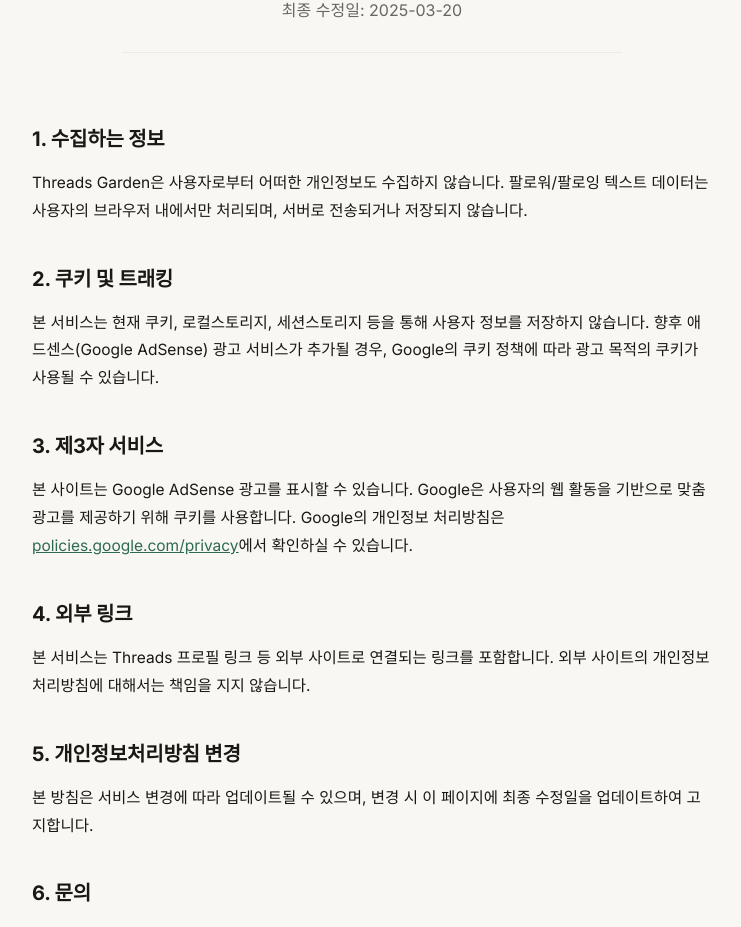
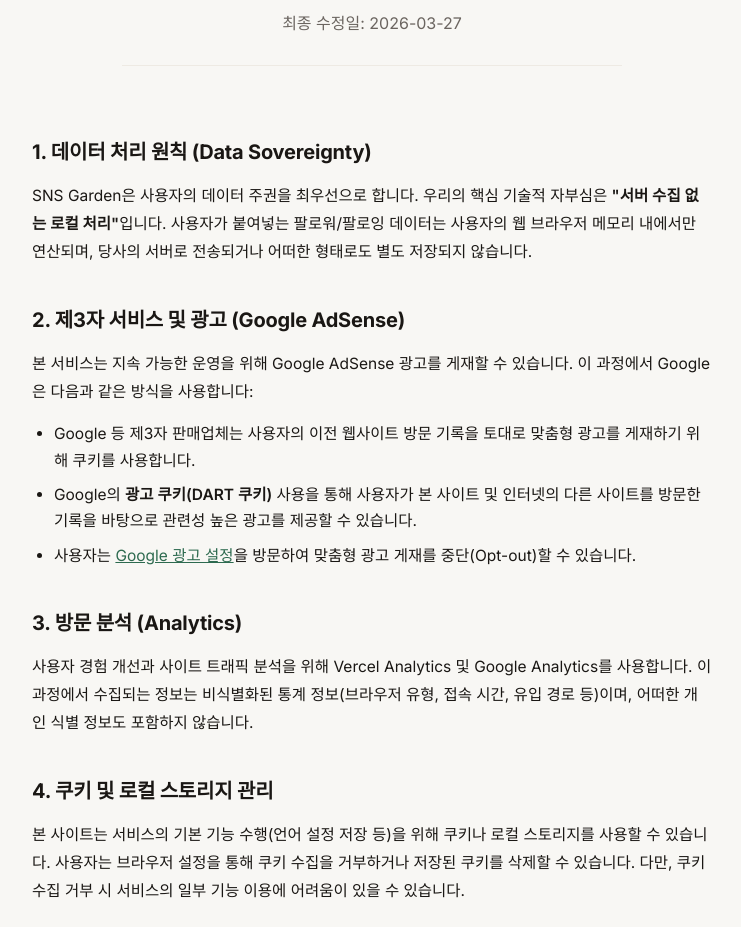
Before and after one commit to gyuchulm/threads-garden, a Next.js app: page /privacy in a window 1280 px wide. Shown: the part 196-1123 px from the top of the page, without its empty margins (268-1009 px from the left). Built offline with nearby package versions, Linux system fonts and the light colour scheme; no server answers.

Commit message:
policy update

```diff
--- a/src/app/privacy/page.js
+++ b/src/app/privacy/page.js
@@ -5,97 +5,121 @@
 
 export default function PrivacyPage() {
   const { lang } = useLang();
-  const today = '2025-03-20';
+  const today = '2026-03-27';
 
   return (
     <main>
       <div className="container">
-        <article className="article">
         <header className="page-header">
+          <div className="header-badge">🛡️ {lang === 'ko' ? '보안 및 신뢰' : 'Security & Trust'}</div>
           <h1>{lang === 'ko' ? '개인정보처리방침' : 'Privacy Policy'}</h1>
           <p className="article-lead">
             {lang === 'ko' ? `최종 수정일: ${today}` : `Last updated: ${today}`}
           </p>
         </header>
 
+        <article className="article" style={{ paddingTop: 0 }}>
           <div className="article-body">
             {lang === 'ko' ? (
               <>
-                <h2>1. 수집하는 정보</h2>
+                <h2>1. 데이터 처리 원칙 (Data Sovereignty)</h2>
                 <p>
-                  Threads Garden은 사용자로부터 어떠한 개인정보도 수집하지 않습니다.
-                  팔로워/팔로잉 텍스트 데이터는 사용자의 브라우저 내에서만 처리되며,
-                  서버로 전송되거나 저장되지 않습니다.
+                  SNS Garden은 사용자의 데이터 주권을 최우선으로 합니다.
+                  우리의 핵심 기술적 자부심은 <strong>"서버 수집 없는 로컬 처리"</strong>입니다.
+                  사용자가 붙여넣는 팔로워/팔로잉 데이터는 사용자의 웹 브라우저 메모리 내에서만 연산되며,
+                  당사의 서버로 전송되거나 어떠한 형태로도 별도 저장되지 않습니다.
                 </p>
 
-                <h2>2. 쿠키 및 트래킹</h2>
+                <h2>2. 제3자 서비스 및 광고 (Google AdSense)</h2>
                 <p>
-                  본 서비스는 현재 쿠키, 로컬스토리지, 세션스토리지 등을 통해 사용자 정보를 저장하지 않습니다.
-                  향후 애드센스(Google AdSense) 광고 서비스가 추가될 경우, Google의 쿠키 정책에 따라
-                  광고 목적의 쿠키가 사용될 수 있습니다.
+                  본 서비스는 지속 가능한 운영을 위해 Google AdSense 광고를 게재할 수 있습니다.
+                  이 과정에서 Google은 다음과 같은 방식을 사용합니다:
+                </p>
+                <ul>
+                  <li>Google 등 제3자 판매업체는 사용자의 이전 웹사이트 방문 기록을 토대로 맞춤형 광고를 게재하기 위해 쿠키를 사용합니다.</li>
+                  <li>Google의 <strong>광고 쿠키(DART 쿠키)</strong> 사용을 통해 사용자가 본 사이트 및 인터넷의 다른 사이트를 방문한 기록을 바탕으로 관련성 높은 광고를 제공할 수 있습니다.</li>
+                  <li>사용자는 <a href="https://www.google.com/settings/ads" target="_blank" rel="noopener noreferrer">Google 광고 설정</a>을 방문하여 맞춤형 광고 게재를 중단(Opt-out)할 수 있습니다.</li>
+                </ul>
+
+                <h2>3. 방문 분석 (Analytics)</h2>
+                <p>
+                  사용자 경험 개선과 사이트 트래픽 분석을 위해 Vercel Analytics 및 Google Analytics를 사용합니다.
+                  이 과정에서 수집되는 정보는 비식별화된 통계 정보(브라우저 유형, 접속 시간, 유입 경로 등)이며,
+                  어떠한 개인 식별 정보도 포함하지 않습니다.
                 </p>
 
-                <h2>3. 제3자 서비스</h2>
+                <h2>4. 쿠키 및 로컬 스토리지 관리</h2>
                 <p>
-                  본 사이트는 Google AdSense 광고를 표시할 수 있습니다.
-                  Google은 사용자의 웹 활동을 기반으로 맞춤 광고를 제공하기 위해 쿠키를 사용합니다.
-                  Google의 개인정보 처리방침은 <a href="https://policies.google.com/privacy" target="_blank" rel="noopener noreferrer">policies.google.com/privacy</a>에서 확인하실 수 있습니다.
+                  본 사이트는 서비스의 기본 기능 수행(언어 설정 저장 등)을 위해 쿠키나 로컬 스토리지를 사용할 수 있습니다.
+                  사용자는 브라우저 설정을 통해 쿠키 수집을 거부하거나 저장된 쿠키를 삭제할 수 있습니다.
+                  다만, 쿠키 수집 거부 시 서비스의 일부 기능 이용에 어려움이 있을 수 있습니다.
                 </p>
 
-                <h2>4. 외부 링크</h2>
+                <h2>5. 데이터 보안</h2>
                 <p>
-                  본 서비스는 Threads 프로필 링크 등 외부 사이트로 연결되는 링크를 포함합니다.
-                  외부 사이트의 개인정보처리방침에 대해서는 책임을 지지 않습니다.
+                  모든 데이터 연산은 클라이언트 사이드(Client-side)에서 이루어지므로 물리적인 서버 데이터 유출 위험으로부터 안전합니다.
+                  사용자가 분석을 마치고 브라우저 탭을 닫는 순간, 메모리에 로드되었던 모든 분석 데이터는 즉시 소거됩니다.
                 </p>
 
-                <h2>5. 개인정보처리방침 변경</h2>
+                <h2>6. 문의처</h2>
                 <p>
-                  본 방침은 서비스 변경에 따라 업데이트될 수 있으며,
-                  변경 시 이 페이지에 최종 수정일을 업데이트하여 고지합니다.
+                  본 개인정보 처리방침 또는 서비스 이용 중 궁금한 점이 있으시면 아래의 공식 연락처로 문의해 주시기 바랍니다.
                 </p>
-
-                <h2>6. 문의</h2>
-                <p>
-                  개인정보 관련 문의는 Threads 계정을 통해 연락해 주세요.
+                <div className="tool-cta" style={{ marginTop: '20px', padding: '16px' }}>
+                  <p style={{ marginBottom: 0 }}>
+                    Email: <a href="mailto:automative2099@gmail.com">automative2099@gmail.com</a>
                   </p>
+                </div>
               </>
             ) : (
               <>
-                <h2>1. Information We Collect</h2>
+                <h2>1. Data Processing Principles (Data Sovereignty)</h2>
                 <p>
-                  Threads Garden does not collect any personal information from users.
-                  Follower/following text data is processed entirely within your browser
-                  and is never transmitted to or stored on any server.
+                  At SNS Garden, user data sovereignty is our top priority.
+                  Our technical pride lies in <strong>"Zero-Server Local Processing."</strong>
+                  Follower and following data pasted by users is processed exclusively within your web browser\'s RAM.
+                  It is never transmitted to our servers or stored in any external database.
                 </p>
 
-                <h2>2. Cookies & Tracking</h2>
+                <h2>2. Third-Party Services & Advertising (Google AdSense)</h2>
                 <p>
-                  This service currently does not store any user information via cookies, localStorage, or sessionStorage.
-                  If Google AdSense advertising is added in the future, cookies may be used for advertising purposes in accordance with Google's cookie policies.
+                  To sustain our free service, we may display Google AdSense advertisements.
+                  In this process, Google operates as follows:
+                </p>
+                <ul>
+                  <li>Third-party vendors, including Google, use cookies to serve ads based on a user\'s prior visits to your website or other websites.</li>
+                  <li>Google\'s use of <strong>advertising cookies (including the DART cookie)</strong> enables it and its partners to serve ads to users based on their visit to your sites and/or other sites on the Internet.</li>
+                  <li>Users may opt out of personalized advertising by visiting <a href="https://www.google.com/settings/ads" target="_blank" rel="noopener noreferrer">Google Ads Settings</a>.</li>
+                </ul>
+
+                <h2>3. Traffic Analysis (Analytics)</h2>
+                <p>
+                  We use Vercel Analytics and Google Analytics to monitor site traffic and improve user experience.
+                  The collected data involves de-identified statistical information (e.g., browser type, visit duration, referral paths) and does not include any personally identifiable information (PII).
                 </p>
 
-                <h2>3. Third-Party Services</h2>
+                <h2>4. Cookies and Local Storage Management</h2>
                 <p>
-                  This site may display Google AdSense ads. Google uses cookies to serve personalized ads based on your web activity.
-                  Google's Privacy Policy can be found at <a href="https://policies.google.com/privacy" target="_blank" rel="noopener noreferrer">policies.google.com/privacy</a>.
+                  This site may use cookies or local storage for basic functional purposes (such as saving language preferences).
+                  Users can refuse the collection of cookies or delete saved cookies through their browser settings.
+                  However, rejecting cookies may result in the limitation of certain site functionalities.
                 </p>
 
-                <h2>4. External Links</h2>
+                <h2>5. Data Security</h2>
                 <p>
-                  This service contains links to external sites such as Threads profiles.
-                  We are not responsible for the privacy practices of those external sites.
+                  Since all data computation is performed on the client side, your information is physically isolated from server-side data breach risks.
+                  The moment you close the browser tab after analysis, all data loaded in the RAM is instantly purged.
                 </p>
 
-                <h2>5. Changes to This Policy</h2>
+                <h2>6. Contact Us</h2>
                 <p>
-                  This policy may be updated as the service evolves.
-                  Changes will be reflected by updating the "Last updated" date on this page.
+                  If you have any questions regarding this Privacy Policy or our services, please contact us via our official email.
                 </p>
-
-                <h2>6. Contact</h2>
-                <p>
-                  For privacy-related inquiries, please contact us via Threads.
+                <div className="tool-cta" style={{ marginTop: '20px', padding: '16px' }}>
+                  <p style={{ marginBottom: 0 }}>
+                    Email: <a href="mailto:automative2099@gmail.com">automative2099@gmail.com</a>
                   </p>
+                </div>
               </>
             )}
           </div>
```
Lines whose indentation alone changed are shown as unchanged.
